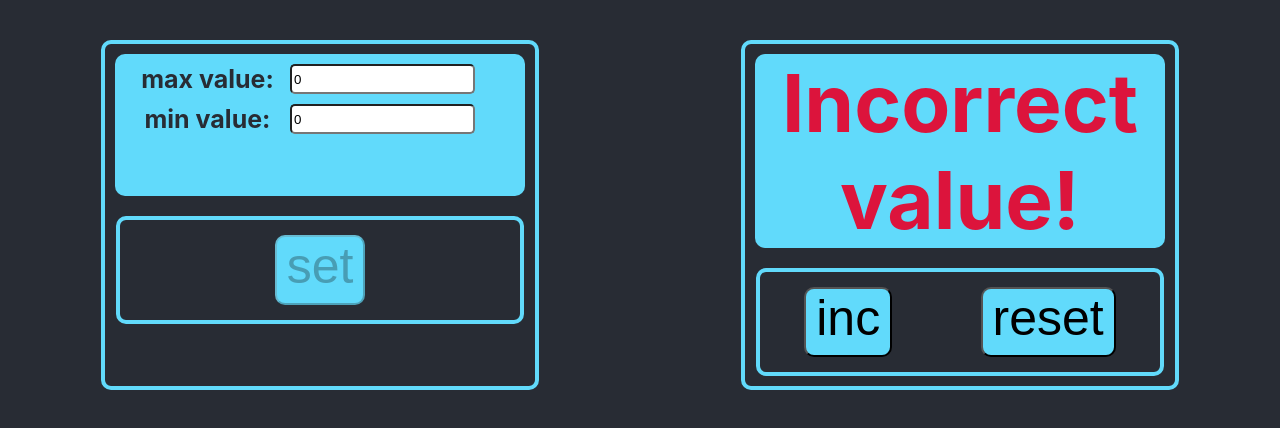
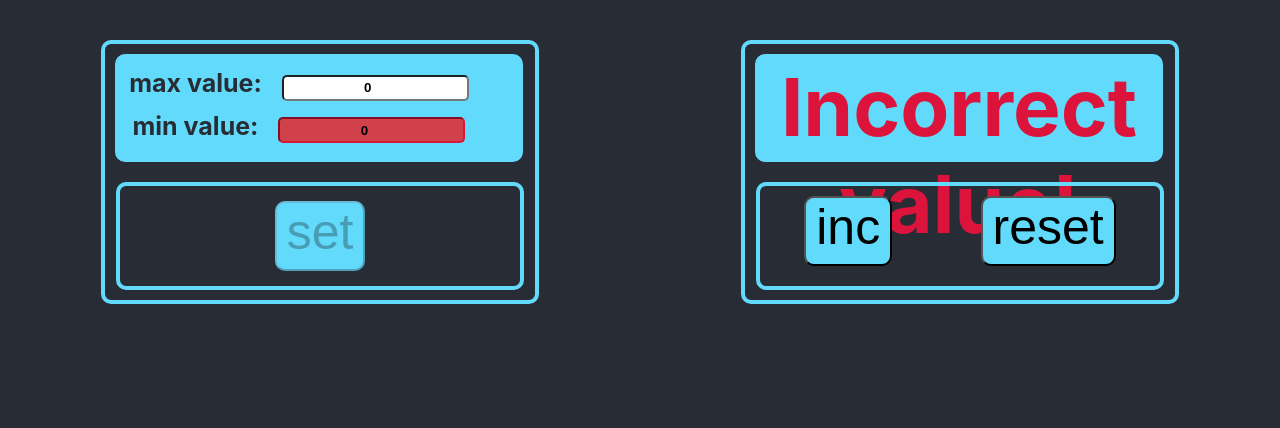
Before and after one commit to Rombeso/counter, a React (Create React App) app: page / in a window 1280 px wide. Shown: the top 428 px of the page. Built offline with nearby package versions, Linux system fonts and the light colour scheme.

Commit message:
The counter whit two displays is completed.

```diff
--- a/src/App.css
+++ b/src/App.css
@@ -1,39 +1,3 @@
-.App {
-
-  text-align: center;
-  background-color: #282c34;
-  height: 2000px;
-}
-
-.App-header {
-  display: flex;
-  padding-top: 40px;
-}
-
-.Square {
-  display: grid;
-  width: 430px;
-  height: auto;
-  border: 4px solid #61dafb;
-  border-radius: 10px;
-  margin: 0 auto;
-}
-
-.SquareMin {
-  display: flex;
-  width: 400px;
-  height: 100px;
-  border: 4px solid #61dafb;
-  border-radius: 10px;
-  margin: 10px auto;
-}
-
-.SquareMinTop {
-  background-color: #61dafb;
-  border-radius: 10px;
-  margin: 10px;
-}
-
 button {
   display: flex;
   margin: auto auto;
@@ -43,35 +7,3 @@ button {
   height: 70px;
   padding: 0 10px;
 }
-
-span {
-  color: #282c34;
-  font-size: 80px;
-  font-weight: bold;
-  margin: auto auto;
-
-}
-.divSettings {
-  display: flex;
-  justify-content: space-between;
-  /*align-items: center;*/
-  /*flex-wrap: wrap;*/
-  /*align-content: space-between;*/
-  margin: 10px;
-}
-
-.SpanSettings {
-  color: #282c34;
-  font-size: 25px;
-  font-weight: bold;
-
-}
-
-.InputSettings {
-margin-right: 40px;
-  border-radius: 5px;
-}
-
-.error {
-  color: crimson;
-}
--- /dev/null
+++ b/src/App.module.css
@@ -0,0 +1,10 @@
+.app {
+    text-align: center;
+    background-color: #282c34;
+    height: 2000px;
+}
+
+.appHeader {
+    display: flex;
+    padding-top: 40px;
+}
--- a/src/App.tsx
+++ b/src/App.tsx
@@ -2,7 +2,7 @@ import React, {useEffect, useState} from 'react';
 import './App.css';
 import {Counter} from "./Counter";
 import {Settings} from "./Settings";
-
+import classes from "./App.module.css"
 
 function App() {
     let [date, setDate] = useState(0)
@@ -25,8 +25,8 @@ function App() {
     }, [minValue])
 
     return (
-        <div className="App">
-            <header className='App-header'>
+        <div className={classes.app}>
+            <header className={classes.appHeader}>
                 <Settings changeDate={changeDate}
                           minValue={minValue}
                           setMinValue={setMinValue}
--- a/src/Components/Button.tsx
+++ b/src/Components/Button.tsx
@@ -6,6 +6,7 @@ type PropsType = {
     date?: number
     maxValue?: any
     error?: string | null
+    className?: any
 }
 
 export const Button = (props: PropsType) => {
@@ -15,7 +16,7 @@ export const Button = (props: PropsType) => {
     }
 
     return (
-        <button disabled={!!props.error} onClick={onClickHandler}>{props.name}</button>
+        <button className={props.className} disabled={!!props.error} onClick={onClickHandler}>{props.name}</button>
     )
 }
 // <button disabled={props.date ? props.date == props.maxValue : false} onClick={onClickHandler}>{props.name}</button>
--- /dev/null
+++ b/src/Counter.module.css
@@ -0,0 +1,65 @@
+.square {
+    display: grid;
+    width: 430px;
+    height: auto;
+    border: 4px solid #61dafb;
+    border-radius: 10px;
+    margin: 0 auto;
+}
+
+.squareMin {
+    display: flex;
+    width: 400px;
+    height: 100px;
+    border: 4px solid #61dafb;
+    border-radius: 10px;
+    margin: 10px auto;
+}
+
+.squareMinTop {
+    background-color: #61dafb;
+    border-radius: 10px;
+    margin: 10px;
+}
+
+
+
+span {
+    color: #282c34;
+    font-size: 80px;
+    font-weight: bold;
+    margin: auto auto;
+
+}
+
+.spanClasses {
+    color: #282c34;
+    font-size: 80px;
+    font-weight: bold;
+    margin: auto auto;
+
+}
+
+.buttonSettings {
+    display: flex;
+    margin: 10px auto;
+    font-size: 50px;
+    border-radius: 10px;
+    background-color: #61dafb;
+    height: 70px;
+    padding: 0 10px;
+}
+
+
+.error {
+    color: crimson;
+}
+
+.errorSettings {
+    color: crimson;
+    font-size: 30px;
+}
+
+.pressSet {
+    font-size: 30px;
+}
--- a/src/Counter.tsx
+++ b/src/Counter.tsx
@@ -1,5 +1,6 @@
 import React, {useState} from "react";
 import {Button} from "./Components/Button";
+import classes from "./Counter.module.css"
 
 type DateTypeProps = {
     date:number
@@ -40,15 +41,15 @@ export const Counter =(props: DateTypeProps)=> {
     console.log(props.errorSettings)
 
     return (
-        <div className='Square'>
-            <div className='SquareMin, SquareMinTop'>
-                <span className={props.date === props.maxValue ? 'error' : '' || props.errorSettings ? 'error' : ''}>
+        <div className={classes.square}>
+            <div className={classes.squareMin + " " + classes.squareMinTop}>
+                <span className={props.date === props.maxValue ? classes.error : '' || props.errorSettings ? classes.errorSettings : '' || props.pressSet ? classes.pressSet : ''}>
                     {!props.pressSet && !props.errorSettings ? props.date : props.pressSet && !props.errorSettings ? props.pressSet : props.date || props.errorSettings ? props.errorSettings : props.date}
                 </span>
             </div>
-            <div className='SquareMin'>
-                <Button error={props.error || props.pressSet} callBack={onClickHandler} name='inc' date={props.date} />
-                <Button error={props.pressSet} name='reset' callBack={()=>onClickReset()}/>
+            <div className={classes.squareMin}>
+                <Button className={classes.buttonSettings} error={props.error || props.pressSet} callBack={onClickHandler} name='inc' date={props.date} />
+                <Button className={classes.buttonSettings} error={props.pressSet} name='reset' callBack={()=>onClickReset()}/>
             </div>
         </div>
     )
--- /dev/null
+++ b/src/Settings.module.css
@@ -0,0 +1,72 @@
+.square {
+    display: grid;
+    width: 430px;
+    height: auto;
+    border: 4px solid #61dafb;
+    border-radius: 10px;
+    margin: 0 auto;
+}
+
+.squareMin {
+    display: block;
+    width: 400px;
+    height: 100px;
+    border: 4px solid #61dafb;
+    border-radius: 10px;
+    margin: 10px auto;
+}
+
+.squareMinTop {
+    background-color: #61dafb;
+    border-radius: 10px;
+    margin: 10px;
+}
+
+.error {
+    color: crimson;
+}
+
+.divSettings {
+    display: block;
+    /*justify-content: space-between;*/
+    margin: 10px;
+
+}
+
+.spanSettings {
+    color: #282c34;
+    font-size: 25px;
+    font-weight: bold;
+    margin-right: 20px;
+
+}
+
+.inputSettings {
+    margin-right: 40px;
+    border-radius: 5px;
+    font-weight: bold;
+    text-align: center;
+    height: 20px;
+
+}
+
+.buttonSettings {
+    display: flex;
+    margin: 15px auto;
+    font-size: 50px;
+    border-radius: 10px;
+    background-color: #61dafb;
+    height: 70px;
+    padding: 0 10px;
+}
+
+
+.errorSettings {
+    border-color: crimson;
+    background-color: rgba(255,0,2,0.70);
+    margin-right: 40px;
+    border-radius: 5px;
+    font-weight: bold;
+    text-align: center;
+    height: 20px;
+}
--- a/src/Settings.tsx
+++ b/src/Settings.tsx
@@ -1,6 +1,7 @@
 import React, {ChangeEvent, useEffect, useState} from "react";
 import {Button} from "./Components/Button";
 import {Input} from "./Components/Input";
+import classes from "./Settings.module.css"
 
 type datePropsType = {
     changeDate: (minValue: number) => void
@@ -61,20 +62,21 @@ export const Settings = (props: datePropsType) => {
         props.setPressSet(null)
     }
 
+
     return (
-        <div className='Square'>
-            <div className='SquareMin, SquareMinTop'>
-                <div className='divSettings'>
-                    <span className='SpanSettings'>max value:</span>
-                    <Input onChangeHandler={onChangeHandlerMax} value={props.maxValue} className={'InputSettings'} />
+        <div className={classes.square}>
+            <div className={classes.squareMin + " " + classes.squareMinTop}>
+                <div className={classes.divSettings}>
+                    <span className={classes.spanSettings}>max value:</span>
+                    <Input onChangeHandler={onChangeHandlerMax} value={props.maxValue} className={classes.inputSettings} />
                 </div>
-                <div className='divSettings'>
-                    <span className='SpanSettings'>min value:</span>
-                    <Input onChangeHandler={onChangeHandlerMin} value={props.minValue} className={'InputSettings'} />
+                <div className={classes.divSettings}>
+                    <span className={classes.spanSettings}>min value:</span>
+                    <Input onChangeHandler={onChangeHandlerMin} value={props.minValue} className={props.errorSettings ? classes.errorSettings: classes.inputSettings} />
                 </div>
             </div>
-            <div className='SquareMin'>
-                <Button error={props.errorSettings} name='set'
+            <div className={classes.squareMin}>
+                <Button className={classes.buttonSettings} error={props.errorSettings} name='set'
                         callBack={() => onClickButton(props.minValue, props.maxValue)}/>
             </div>
         </div>
```
